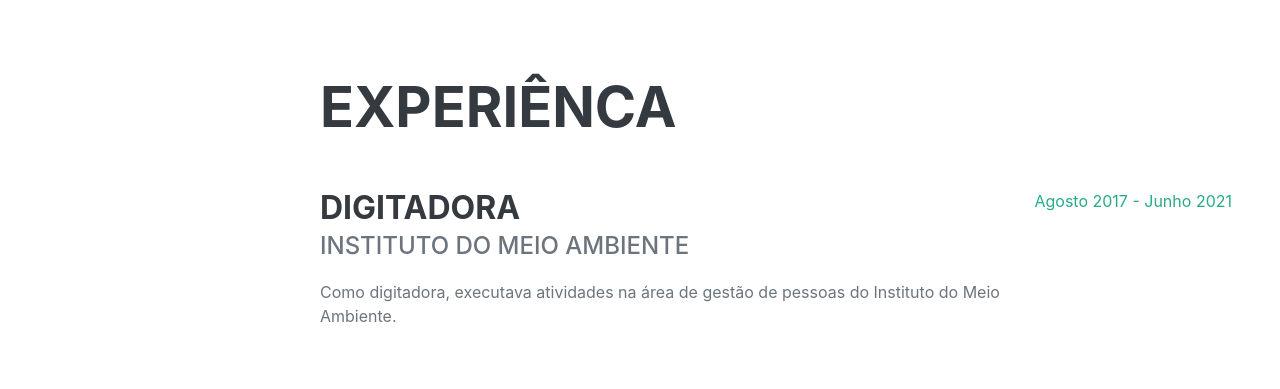
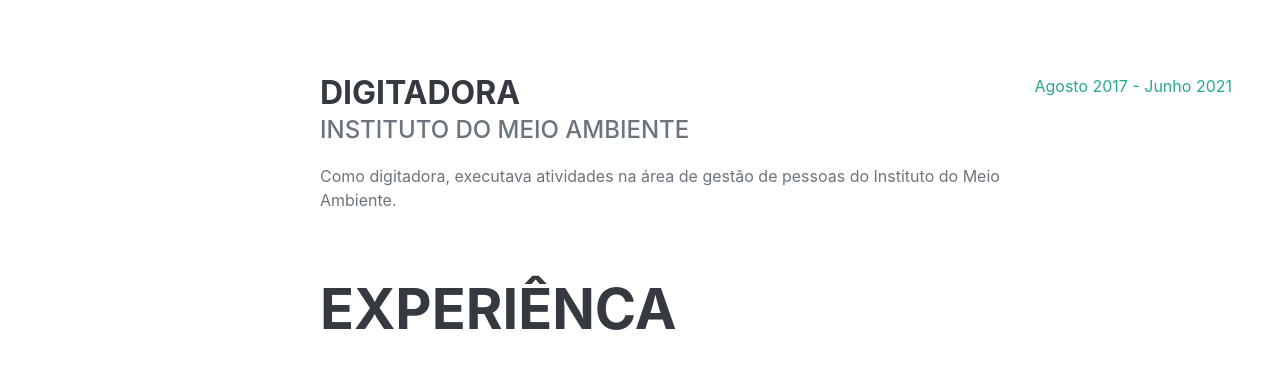
Before and after one commit to gragra02/curriculo-grazi, a plain HTML site: page index.html in a window 1280 px wide. Shown: the part 807-1196 px from the top of the page. Drawn offline with nearby package versions, Linux system fonts and the light colour scheme; a web font is replaced by a local one.

Commit message:
Update index.html

```diff
--- a/index.html
+++ b/index.html
@@ -66,6 +66,14 @@
             <!-- Experience-->
             <section class="resume-section" id="experience">
                 <div class="resume-section-content">
+                    <div data-aos="fade-left"  class="d-flex flex-column flex-md-row justify-content-between mb-5">
+                        <div class="flex-grow-1">
+                            <h3 class="mb-0">Digitadora</h3>
+                            <div class="subheading mb-3">Instituto do Meio Ambiente</div>
+                            <p>Como digitadora, executava atividades na área de gestão de pessoas do Instituto do Meio Ambiente.</p>
+                        </div>
+                        <div class="flex-shrink-0"><span class="text-primary">Agosto 2017 - Junho 2021</span></div>
+                    </div>
                     <h2 data-aos="fade-right" class="mb-5">Experiênca</h2>
                     <div data-aos="fade-left"  class="d-flex flex-column flex-md-row justify-content-between mb-5">
                         <div class="flex-grow-1">
```
